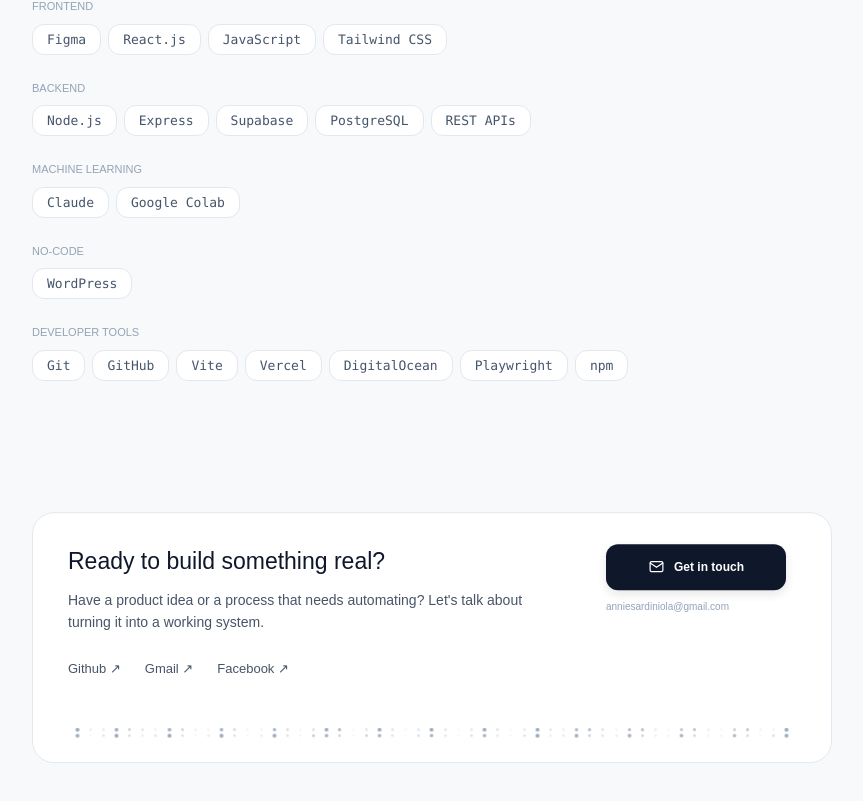
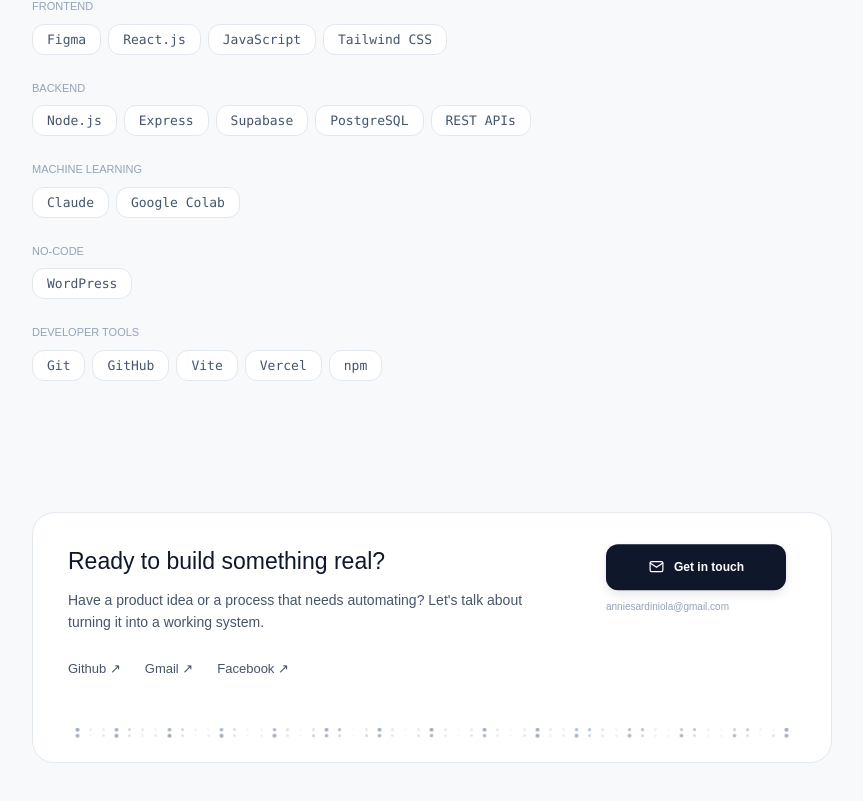
Before and after one commit to anniesrdnl/anniesrdnl_portfolio, a React (Vite) app: page / in a window 1280 px wide. Shown: the part 3305-4106 px from the top of the page, without its empty margins (358-1221 px from the left). Built offline with nearby package versions, Linux system fonts and the light colour scheme.

Commit message:
Remove DigitalOcean and Playwright from tech stack

```diff
--- a/src/data/portfolio.js
+++ b/src/data/portfolio.js
@@ -244,8 +244,6 @@
     'GitHub',
     'Vite',
     'Vercel',
-    'DigitalOcean',
-    'Playwright',
     'npm',
   ],
 }
```
